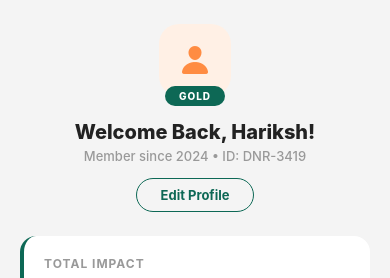
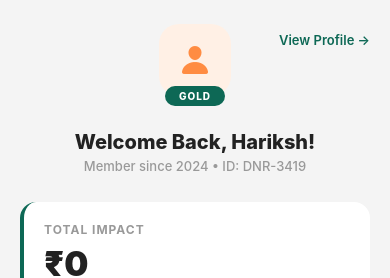
Before and after one commit to Hariksh/Donation_Impact_App, a React Native app: screen /Impact in a window 390 px wide. Shown: the top 278 px of the page. Built offline with nearby package versions, Linux system fonts and the light colour scheme.

Commit message:
remove edit option in impact page

```diff
--- a/src/screens/ImpactScreen.js
+++ b/src/screens/ImpactScreen.js
@@ -1,6 +1,7 @@
 import { useMemo } from 'react';
 import { View, Text, StyleSheet, FlatList, SafeAreaView, Platform, StatusBar, TouchableOpacity } from 'react-native';
 import { Ionicons } from '@expo/vector-icons';
+import { useNavigation } from '@react-navigation/native';
 import { useDonation } from '../context/DonationContext';
 import { useUser } from '../context/UserContext';
 
@@ -22,6 +23,7 @@ const IMPACT_TIMELINE = [
 const ImpactScreen = () => {
     const { totalDonated, familiesSupported, campaignsContributed, donationHistory } = useDonation();
     const { userName } = useUser();
+    const navigation = useNavigation();
     const donorId = useMemo(() => `DNR-${Math.floor(1000 + Math.random() * 9000)}`, []);
 
     const formatDate = (isoDate) => {
@@ -55,19 +57,24 @@ const ImpactScreen = () => {
     const renderHeader = () => (
         <>
             <View style={styles.profileSection}>
-                <View style={styles.avatarContainer}>
-                    <View style={styles.avatar}>
-                        <Ionicons name="person" size={32} color="#FF8C42" />
+                <View style={styles.profileTopRow}>
+                    <View style={{ flex: 1 }} />
+                    <View style={styles.avatarContainer}>
+                        <View style={styles.avatar}>
+                            <Ionicons name="person" size={32} color="#FF8C42" />
+                        </View>
+                        <View style={styles.goldBadge}>
+                            <Text style={styles.goldBadgeText}>GOLD</Text>
+                        </View>
                     </View>
-                    <View style={styles.goldBadge}>
-                        <Text style={styles.goldBadgeText}>GOLD</Text>
+                    <View style={{ flex: 1, alignItems: 'flex-end' }}>
+                        <TouchableOpacity onPress={() => navigation.navigate('Profile')}>
+                            <Text style={styles.viewProfileLink}>View Profile →</Text>
+                        </TouchableOpacity>
                     </View>
                 </View>
                 <Text style={styles.profileName}>Welcome Back, {userName.split(' ')[0]}!</Text>
                 <Text style={styles.profileMeta}>Member since 2024 • ID: {donorId}</Text>
-                <TouchableOpacity style={styles.editProfileBtn}>
-                    <Text style={styles.editProfileText}>Edit Profile</Text>
-                </TouchableOpacity>
             </View>
 
             <View style={styles.totalImpactCard}>
@@ -203,19 +210,19 @@ const styles = StyleSheet.create({
         fontSize: 13,
         color: '#999999',
         fontWeight: '500',
-        marginBottom: 14,
+        marginBottom: 4,
     },
-    editProfileBtn: {
-        borderWidth: 1.5,
-        borderColor: '#0D6855',
-        borderRadius: 20,
-        paddingHorizontal: 24,
-        paddingVertical: 8,
+    profileTopRow: {
+        flexDirection: 'row',
+        alignItems: 'flex-start',
+        width: '100%',
+        marginBottom: 10,
     },
-    editProfileText: {
+    viewProfileLink: {
         fontSize: 13,
-        fontWeight: '700',
+        fontWeight: '600',
         color: '#0D6855',
+        marginTop: 8,
     },
     totalImpactCard: {
         backgroundColor: '#FFFFFF',
```
